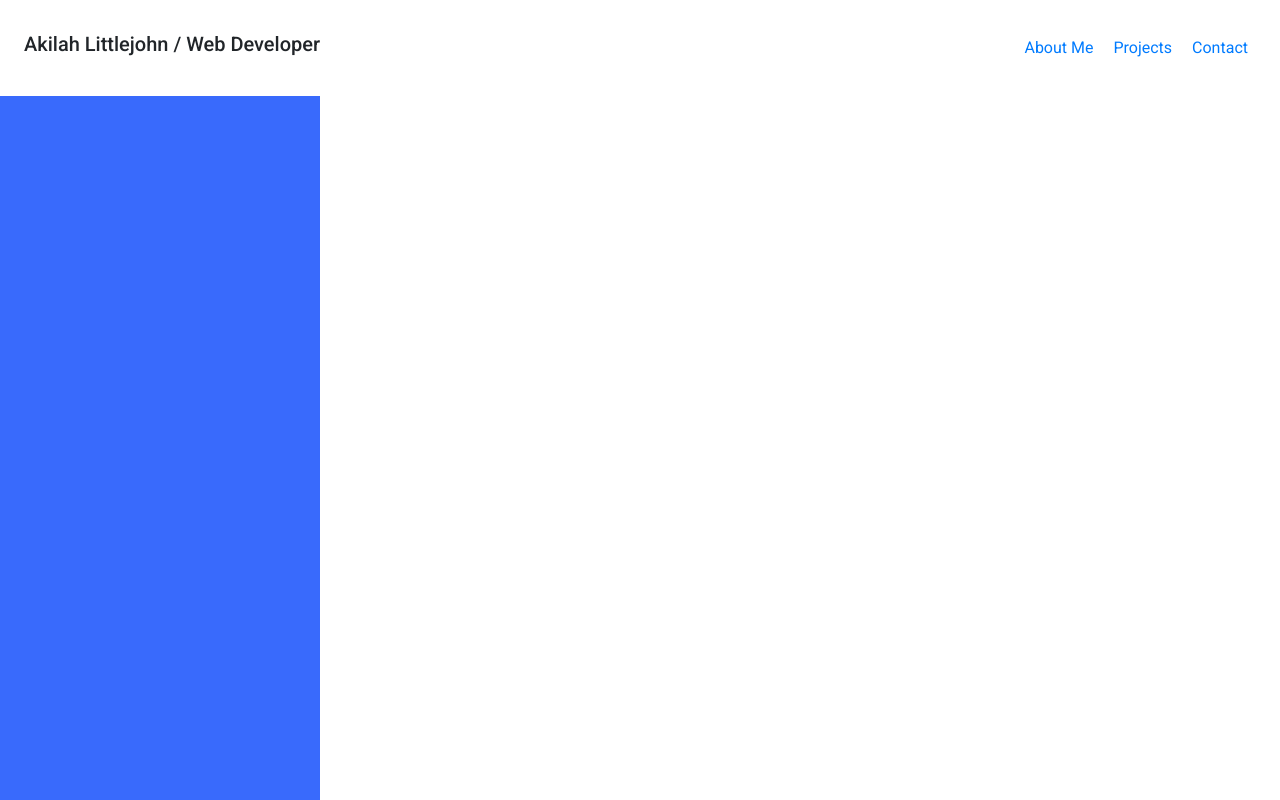
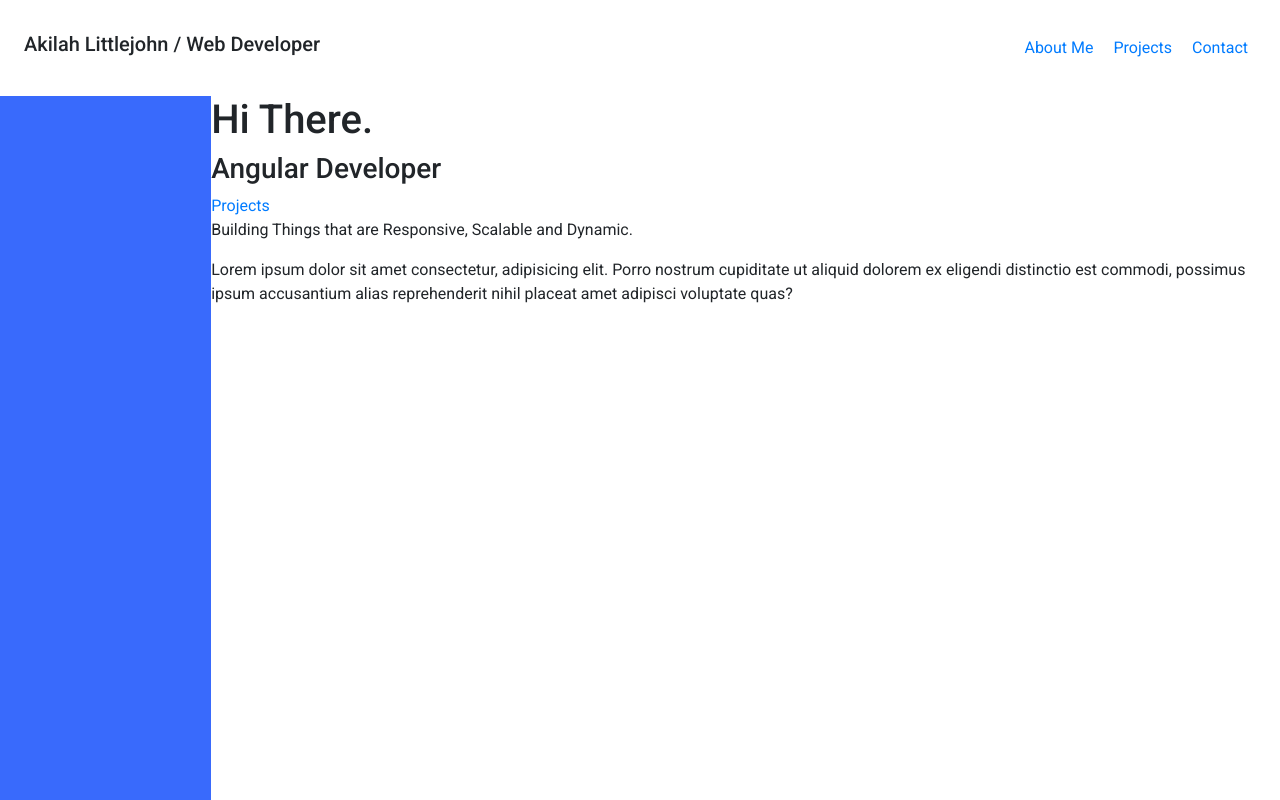
Before and after one commit to akilah-littlejohn/Portfolio-Site-Version-2, an Angular app in the folder portfolio/: page / in a window 1280 px wide. Shown: the top 800 px of the page. Built offline with nearby package versions, Linux system fonts and the light colour scheme.

Commit message:
about-me page layout changes

```diff
--- a/portfolio/src/app/about-me/about-me.component.html
+++ b/portfolio/src/app/about-me/about-me.component.html
@@ -1,7 +1,6 @@
-<section class="aboutme--background vh-100">
+<section class="aboutme--background d-flex vh-100">
     <section class="aboutme--background-primary w-25 h-100"></section>
-    <section class="aboutme--background-secondary"></section>
-</section>
+     <section class="aboutme--background-secondary">
         <section>
             <h1>Hi There.</h1>
             <h3>Angular Developer</h3>
@@ -11,6 +10,9 @@
                 distinctio est commodi, possimus ipsum accusantium alias reprehenderit nihil placeat amet adipisci voluptate
                 quas?
             </p>
+    </section>
+</section>
+
 </section>
     <mat-card>
     <section class="mat-card-content">
```
Lines whose indentation alone changed are shown as unchanged.
